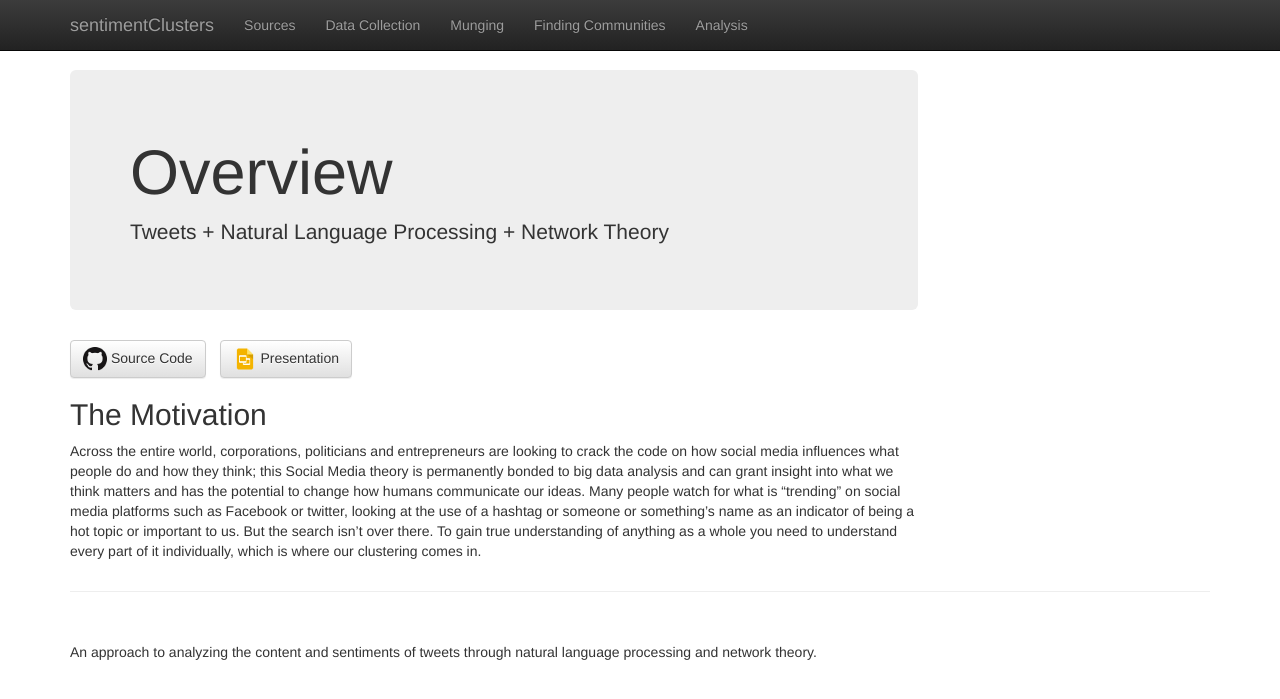
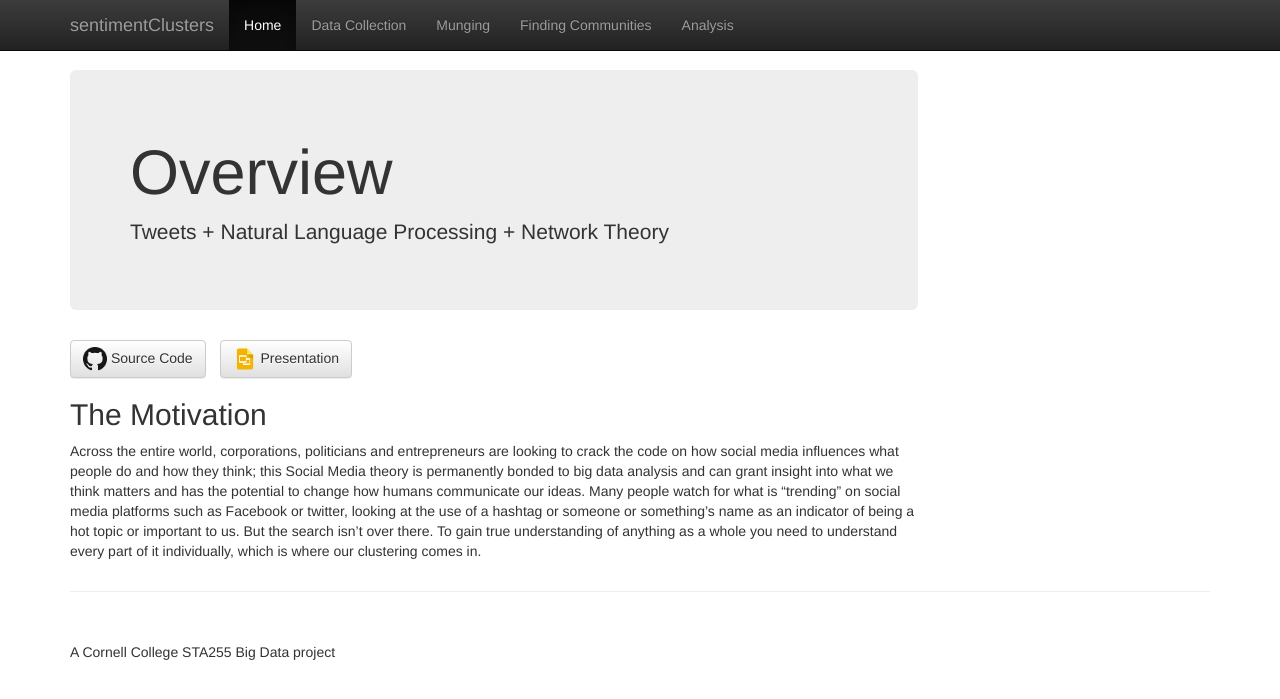
Before and after one commit to tstirrat15/sentimentClusters, a Jekyll site: the page built from index.html, in a window 1280 px wide. Shown: the top 699 px of the page. Built offline with Jekyll 4.4.1, drawn with Linux system fonts in a browser that asks for light colours; nearby versions of some CDN libraries.

Commit message:
changed description; removed sources from links

```diff
--- a/_config.yml
+++ b/_config.yml
@@ -2,8 +2,7 @@
 title: Sentiment Clusters
 email: tstirrat@gmail.com
 description: > # this means to ignore newlines until "baseurl:"
-  An approach to analyzing the content and sentiments of tweets
-  through natural language processing and network theory.
+  A Cornell College STA255 Big Data project
 baseurl: "/sentimentClusters" # the subpath of your site, e.g. /blog/
 url: "https://tstirrat15.github.io/" # the base hostname & protocol for your site
 
@@ -13,9 +12,9 @@ markdown: kramdown
 # Used for Navigation Links.
 # Needs to be updated every time there's a new page added.
 navigation:
-- text: Sources
-  title: Data and tools
-  url: /sources/
+- text: Home
+  title: The Homepage
+  url: /
 - text: Data Collection
   url: /data_collection/
   title: How we pulled it together
```
